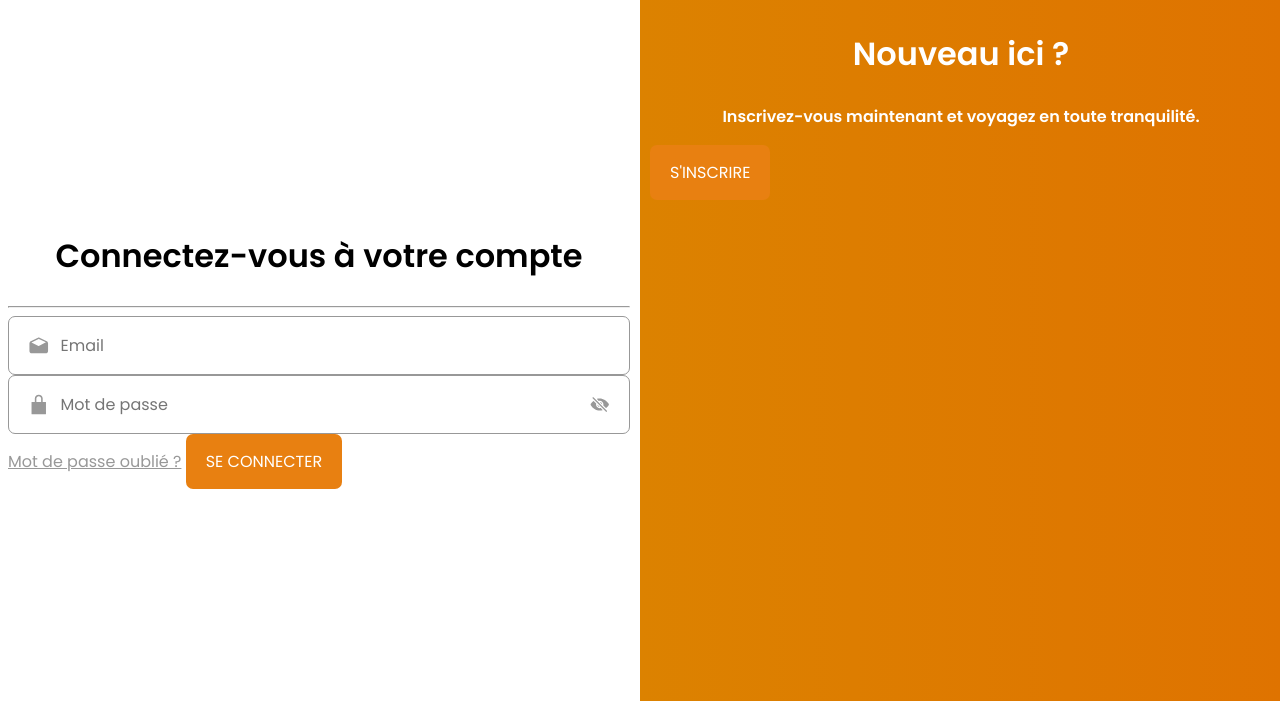
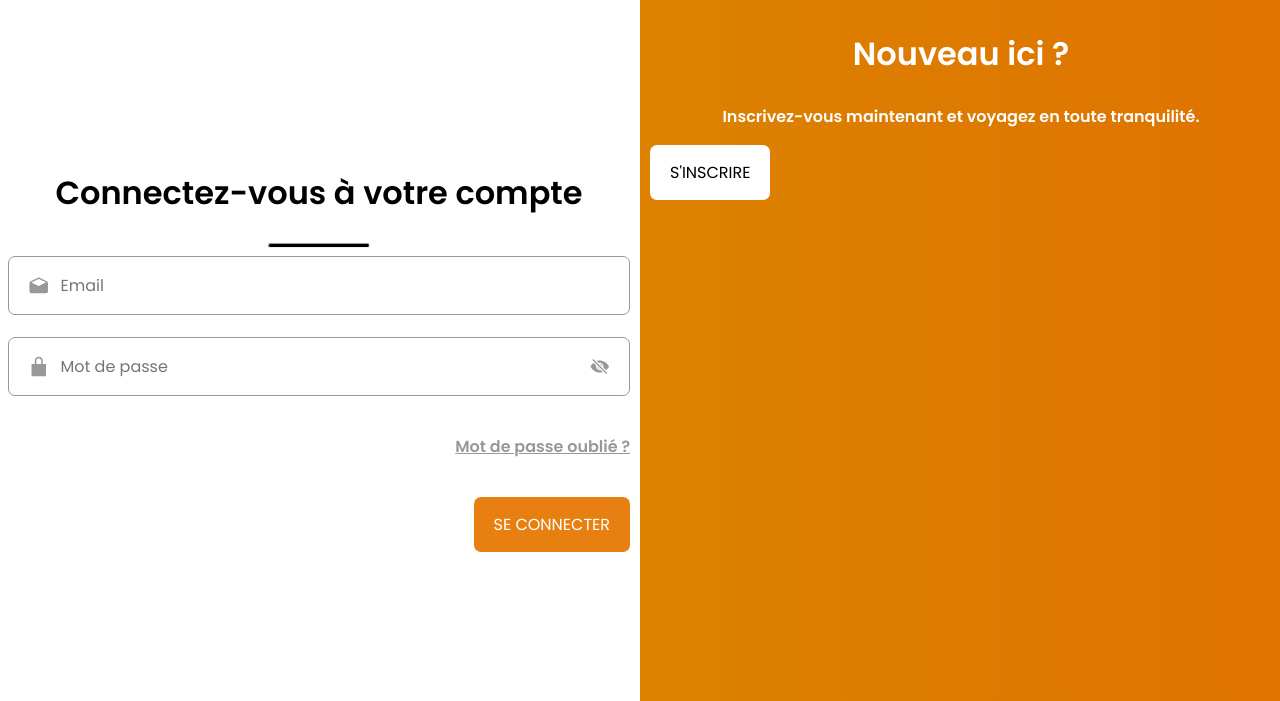
Before and after one commit to SkyDogzz/Challenge-semestriel-HTML-CSS-JQuery, a website: page login.html in a window 1280 px wide. Shown: the part 116-817 px from the top of the page. Drawn offline with nearby package versions, Linux system fonts and the light colour scheme; files that its build step writes are made by us from their sources.

Commit message:
fix: login page alignement

```diff
--- a/login.html
+++ b/login.html
@@ -47,39 +47,42 @@
     </div>
   </header>
 
-
   <section class="login-container justify-content align-center row">
     <!-- Left Part -->
     <div class=" col-6">
       <h1 class="text-center whitespace">Connectez-vous à
         votre compte</h1>
-        <hr>
+
+      <hr class="separator">
 
       <!-- Form -->
+      <div class="form">
 
-        <!-- EMAIL -->
+        <!-- Email -->
         <div class="input-container">
           <div class="icon-mail icon-left" width="19.5" height="21"></div>
           <input class="input" type="text" placeholder="Email" />
         </div>
 
-        <!-- PASSWORD -->
+        <!-- Password -->
         <div class="input-container">
           <div class="icon-lock icon-left" width="19.5" height="21"></div>
-          <input class="input" type="password" placeholder="Mot de passe" />
+          <input class="input" type="password" placeholder="Mot de passe " />
           <div class="icon-eye-off icon-right" width="19.5" height="21"></div>
         </div>
-        <a href="" class="text-neutral100 underline">Mot de passe oublié ?</a>
 
-        <a href="" class="button button__primary">SE CONNECTER</a>
-        <!-- <a href="" class="button button__primary">SE CONNECTER</a> -->
+        <p class="text-right">
+          <a href="" class="text-neutral100 underline bold">Mot de passe oublié ?</a>
+        </p>
+          <a class="button button__primary bold">SE CONNECTER</a>
+      </div>
     </div>
 
     <!-- Right Part -->
-      <div class="register-background col-6">
+    <div class="register-background justify-content align-center col-6">
       <h1 class="text-center text-neutral0">Nouveau ici ?</h1>
       <p class="text-center text-neutral0 bold">Inscrivez-vous maintenant et voyagez en toute tranquilité.</p>
-          <a href="" class="button button__primary">S'INSCRIRE</a>
+      <a href="" class="button button__secondary">S'INSCRIRE</a>
     </div>
   </section>
 
--- a/sass/partials/_global.scss
+++ b/sass/partials/_global.scss
@@ -27,3 +27,10 @@ a {
   background: rgb(220,130,0);
   background: linear-gradient(90deg, rgba(220,130,0,1) 0%, rgba(223,115,0,1) 100%);
 }
+
+.separator {
+  width: rem(100px);
+  height: 3px;
+  background-color: $neutral500;
+  border-radius: rem(7px);
+}
--- a/sass/partials/_typography.scss
+++ b/sass/partials/_typography.scss
@@ -23,7 +23,6 @@ small {
 .bold {
   font-weight: 700;
 }
-
 
 @for $i from 1 through length($titlesSizes) {
   h#{$i} {
--- a/sass/partials/components/_button.scss
+++ b/sass/partials/components/_button.scss
@@ -29,4 +29,12 @@
       background: $primary400;
     }
   }
+
+  &__secondary {
+    background: $neutral0;
+    color: $neutral500;
+    &:hover {
+      background: $neutral100;
+    }
+  }
 }
--- a/sass/partials/components/_inputs.scss
+++ b/sass/partials/components/_inputs.scss
@@ -13,6 +13,8 @@ $inputsFocusedBorder: opacify(
   width: 100%;
   box-sizing: border-box;
   overflow: hidden;
+
+
 
   &.active {
     box-shadow: inset 0px 0px 0px 2px $inputsFocusedBorder;
@@ -57,4 +59,6 @@ $inputsFocusedBorder: opacify(
   .icon-right {
     margin-left: 10px;
   }
+
+
 }
```
Lines whose indentation alone changed are shown as unchanged.
